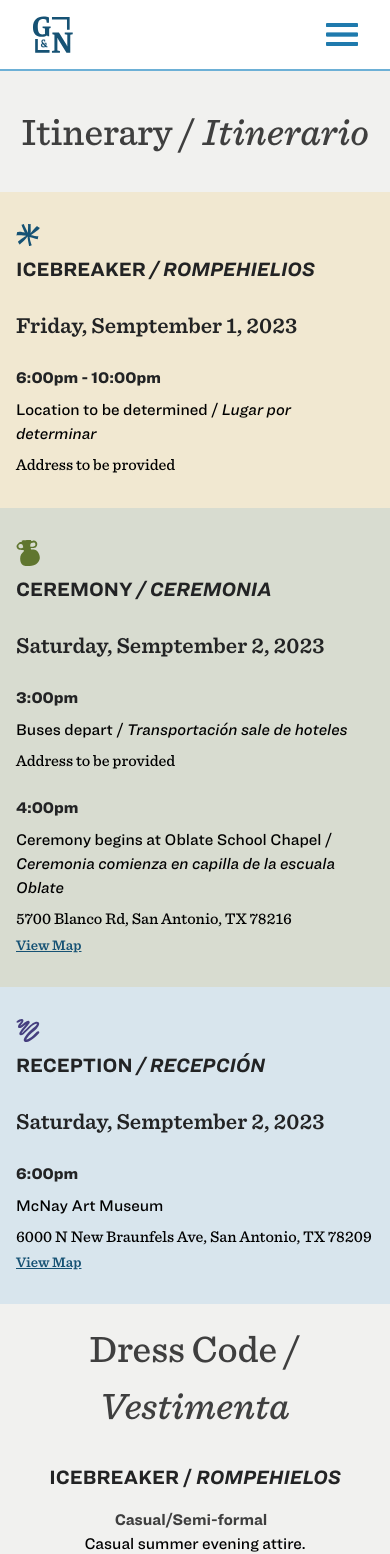
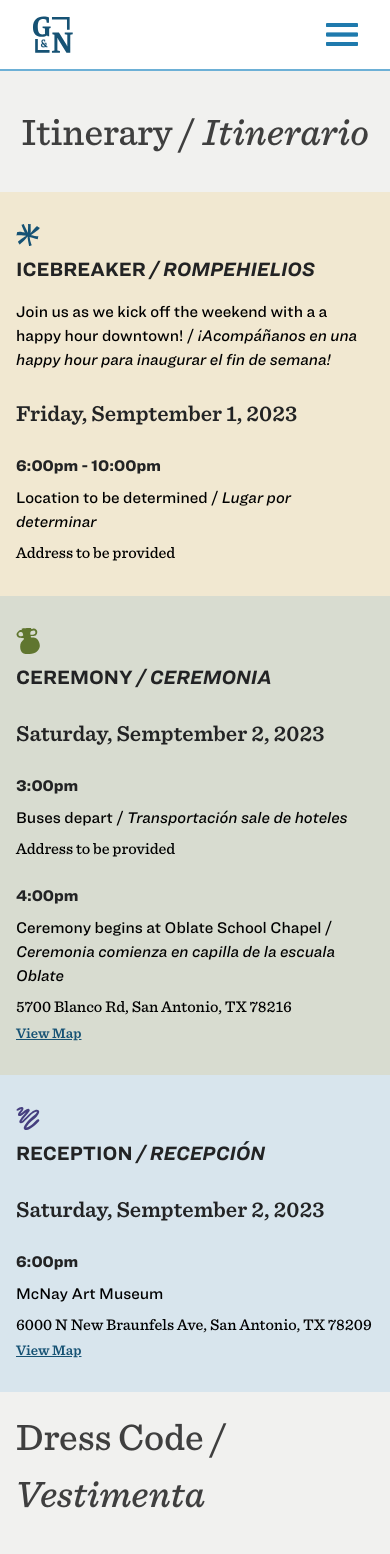
Before and after one commit to gabrielkilly/nabby-wedding, a Next.js app: page /itinerary in a window 390 px wide. Shown: the top 1554 px of the page. Built offline with nearby package versions, Linux system fonts and the light colour scheme.

Commit message:
content updates

```diff
--- a/pages/index.tsx
+++ b/pages/index.tsx
@@ -48,7 +48,7 @@ export default function Home() {
                     <h4 className='small text-center p1'>September 1-2, 2023</h4>
                   </div>
                   <a href={NavItems.rsvp.url}><button className="mt-8 primary"><h4 className="text-white">RSVP</h4></button></a>
-                  <p className='text-gray-700 p3 mt-4 mb-1 lg:mb-0'>Please RSVP by July 15, 2023</p>
+                  <p className='text-gray-700 p3 mt-4 mb-1 lg:mb-0'>Please RSVP by July 31, 2023</p>
                   <p className='text-gray-700 italic p3 text-center'>Favor de confirmar antes del 15 de julio 2023</p>
                 </div>
               </div>
--- a/pages/itinerary.tsx
+++ b/pages/itinerary.tsx
@@ -1,4 +1,4 @@
-import React from 'react'
+import React, { ReactNode } from 'react'
 import Navbar, { NavItems } from '../components/Navbar'
 import Head from 'next/head'
 import Link from 'next/link'
@@ -14,6 +14,7 @@ interface IteneraryMeetingPoint {
 interface ItinerarySectionProps {
   enTitle: string,
   esTitle: string,
+  description?: ReactNode,
   date: string,
   meetingPoints: IteneraryMeetingPoint[]
   color: string,
@@ -24,6 +25,7 @@ const itnSections: ItinerarySectionProps[] = [
   {
     enTitle: "ICEBREAKER",
     esTitle: "ROMPEHIELIOS",
+    description: <p className='mt-4 px-0 lg:px-32 text-left lg:text-center'>Join us as we kick off the weekend with a a happy hour downtown! / <span className='italic'>¡Acompáñanos en una happy hour para inaugurar el fin de semana!</span></p>,
     date: "Friday, Semptember 1, 2023",
     meetingPoints: [
       {
@@ -110,12 +112,12 @@ export default function Itinerary() {
           <Navbar tabname={NavItems.itinerary.name} />
           <div className="flex flex-col items-center">
             <div className='flex flex-col justify-center items-center lg:p-8 w-full'>
-                <h2 className='text-center text-gray-700 my-8 lg:my-0'>Itinerary / <span className='italic'>Itinerario</span></h2>
-                {itnSections.map(sections =>  ItinerarySection(sections))}
-                <hr className='hidden lg:block w-[95%] mt-8 border-t-2 border-solid border-[#D3D3D3]'/>
+              <h2 className='text-center text-gray-700 my-8 lg:my-0'>Itinerary / <span className='italic'>Itinerario</span></h2>
+              {itnSections.map(sections =>  ItinerarySection(sections))}
+              <hr className='hidden lg:block w-[95%] mt-8 border-t-2 border-solid border-[#D3D3D3]'/>
             </div>
             <div className='flex flex-col justify-center items-center px-4 pt-4 pb-4'>
-              <h2 className='text-center text-gray-700 mb-3'>Dress Code / <span className='italic'>Vestimenta</span></h2>
+              <h2 className='text-left lg:text-center text-gray-700 mb-3'>Dress Code / <span className='italic'>Vestimenta</span></h2>
               {dressCodeSections.map(section => DressCodeSection(section))}
             </div>
           </div>
@@ -124,13 +126,14 @@ export default function Itinerary() {
   )
 }
 
-const ItinerarySection = ({enTitle, esTitle, date, meetingPoints, color, iconPath}: ItinerarySectionProps) => {
+const ItinerarySection = ({enTitle, esTitle, description, date, meetingPoints, color, iconPath}: ItinerarySectionProps) => {
   return (
     <div className={`flex flex-col ${color} justify-center items-start lg:items-center px-4 lg:px-0 lg:mt-8 py-8 w-full lg:w-[95%]`}>
       <div className='flex flex-col lg:flex-row'>
         <img className="w-6 mb-2 lg:mb-0 mr-3" src={iconPath}/>
         <h5 className='text-gray-800'>{enTitle} <span className='italic'>/ {esTitle}</span></h5>
       </div>
+      {description}
       <h4 className='small mt-6 text-gray-800'>{date}</h4>
       <>{meetingPoints.map(point => MeetingPoint(point))}</>
     </div>
@@ -155,9 +158,9 @@ const {timeRange, location, locationEs, address, mapUrl} = point
 }
 
 const DressCodeSection = ({title, titleEs, label, description}: DressCodeSectionProps) =>
-  <div className='flex flex-col justify-center items-center my-4'>
-    <h5 className='text-gray-800 text-center'>{title} / <span className='italic'>{titleEs}</span></h5>
-    <div className='flex flex-col lg:flex-row justify-center items-center my-4'>
+  <div className='flex flex-col justify-center items-start lg:items-center my-4 w-full'>
+    <h5 className='text-gray-800 text-left lg:text-center'>{title} / <span className='italic'>{titleEs}</span></h5>
+    <div className='flex flex-col lg:flex-row justify-center lg:items-center my-4'>
       <p className='mr-2 text-gray-700'><strong>{label}</strong></p>
       <p>{description}</p>
     </div>
--- a/pages/registry.tsx
+++ b/pages/registry.tsx
@@ -15,7 +15,8 @@ export default function Registry() {
           <Navbar tabname={NavItems.registry.name} />
           <div className='flex flex-col justify-center px-8 lg:px-16 gap-y-8 w-full'>
             <h2 className='mt-8'>Registry</h2>
-            <p className='text-lg'>This page will be completed in the coming weeks. Give us your email when you RSVP and we will notify you when the page is ready.</p>
+            <p className='p2'>This page will be completed shortly. Give us your email when you RSVP and you’ll get an email notification you when the page is ready.</p>
+            <p className='p2 italic'>Esta página será completada pronto. Déjanos tu correo electrónico cuando confirmes tu asistencia y recibirás una notificación por correo electrónico cuando la página esté lista.</p>
           </div>
       </main>
     </>
--- a/pages/travel.tsx
+++ b/pages/travel.tsx
@@ -48,7 +48,7 @@ export default function Travel() {
                     />
               </div>
               <div className="flex flex-col px-8 lg:px-16 lg:w-1/2 gap-12 pb-12">
-                <h2 className='mt-8 text-center lg:text-left'>Travel & Hotels</h2>
+                <h2 className='mt-8 text-left'>Travel & Hotels</h2>
                 <TravelSection enTitle='FLIGHT' esTitle='VIAJE'>
                   <h4 className='small'>San Antonio International Airport (SAT)</h4>
                   <Description>
@@ -59,6 +59,12 @@ export default function Travel() {
                   </Description>
                 </TravelSection>
                 <TravelSection enTitle='HOTELS' esTitle='HOSPEDAJE'>
+                  <Description>
+                    Our guests will get a discounted rate at the Hotel Valencia. Use the button below to book a room with our discounted rate.
+                  </Description>
+                  <Description italic>
+                    Nuestro hotel sede es el Hotel Valencia. Utiliza el enlace debajo para reservar tu  habitación con nuestra tarifa descontada.
+                  </Description>
                   <HotelSection
                     title='Hotel Valencia Riverwalk'
                     address='150 E Houston St, San Antonio, TX 78205'
@@ -128,11 +134,11 @@ const TravelSection = ({esTitle, enTitle, noBorder, children}: TravelSectionProp
 
 const HotelSection = ({title, address, phone, ctaUrl}: HotelSectionProps) => {
   return (
-    <div className='flex flex-col gap-1'>
+    <div className='flex flex-col gap-1 mt-2'>
       <h4 className='small'>{title}</h4>
       <p>{address}</p>
       <p>{phone}</p>
-      <Link href={ctaUrl} target="_blank" className="w-max border-2 border-indigo-500 bg-[#EDECF2] text-indigo-500 px-4 py-2 mt-2">View Rooms</Link>
+      <Link href={ctaUrl} target="_blank" className="w-max border-2 border-indigo-500 bg-[#EDECF2] text-indigo-500 px-4 py-2 mt-4">View Rooms</Link>
     </div>
   )
 }
```
